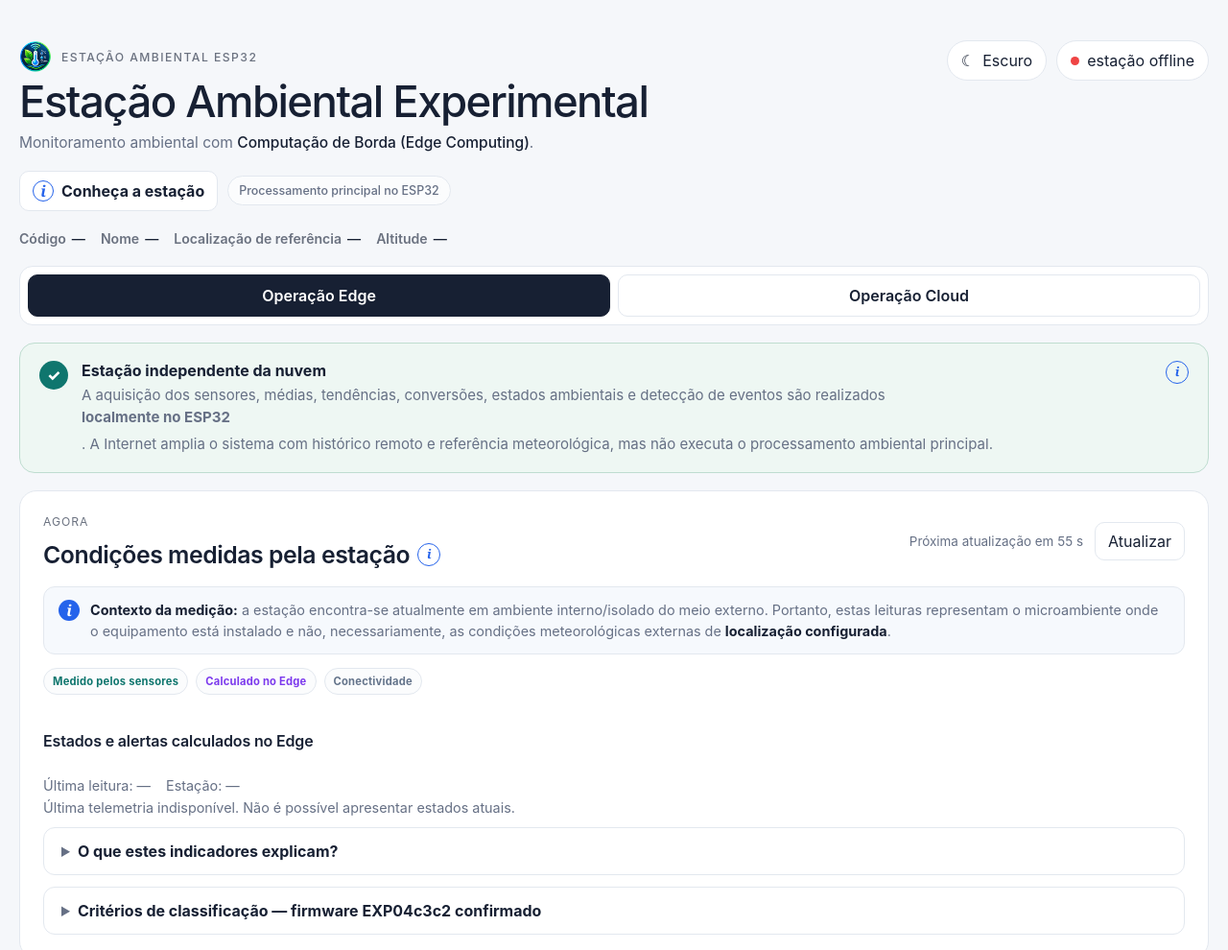
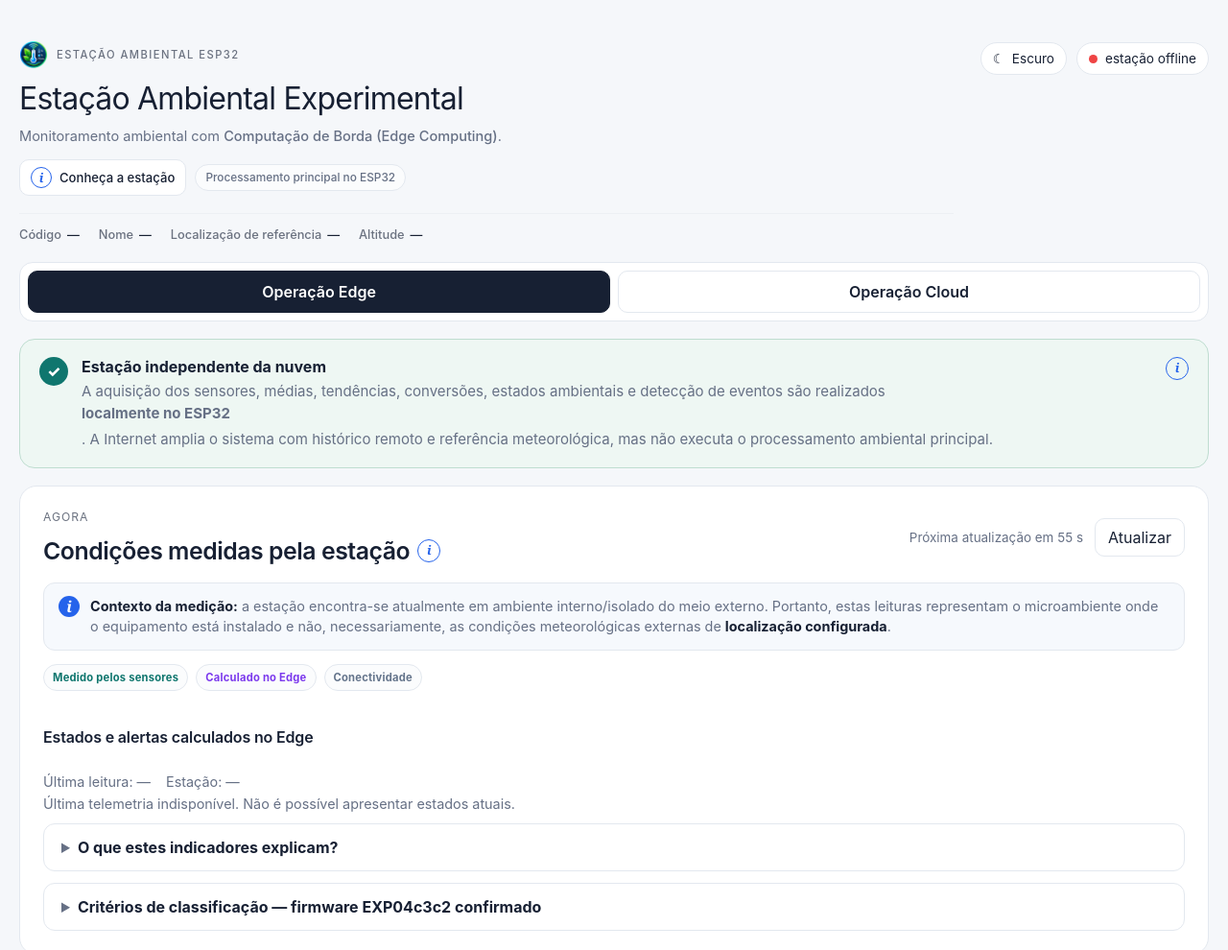
Before and after one commit to charlesalcarde/weather_station_esp32_edge_computing, a website built with Vite: page web/index.html in a window 1280 px wide. Shown: the top 990 px of the page at 96% size. Built offline with nearby package versions, Linux system fonts and the light colour scheme; files whose address does not match are found by name.

Commit message:
ux(header): visibly reduce heading scale and weight, simplify station identity and spacing

```diff
--- a/web/src/style.css
+++ b/web/src/style.css
@@ -425,3 +425,23 @@ button:hover { background:var(--button-hover); } button:disabled { cursor:wait;
 .m5-fidelidade-grupo summary{font-weight:560}
 .m5-fidelidade-grupo .m5-table-wrap{margin-bottom:0}
 @media(max-width:560px){.hero h1{font-size:clamp(1.8rem,7vw,2.4rem)}}
+
+/* Refinamento do cabeçalho: identidade de plataforma científica, sem título monumental. */
+.hero{display:grid;grid-template-columns:minmax(0,1fr) auto;gap:18px 28px;align-items:start;margin-bottom:18px}
+.hero-main{min-width:0}
+.hero .brand-line{gap:9px;margin-bottom:12px}
+.hero .brand-logo{width:30px;height:30px}
+.hero .kicker{font-size:.7rem;font-weight:450;letter-spacing:.13em}
+.hero h1{font-size:clamp(1.65rem,2.5vw,2.35rem);font-weight:430;line-height:1.18;letter-spacing:-.025em;max-width:860px;margin:0 0 9px}
+.hero .subtitle{font-size:.91rem;font-weight:400;line-height:1.55;margin:0}
+.hero .subtitle strong{font-weight:500;color:inherit}
+.hero .hero-links{margin-top:13px;gap:9px}
+.hero .about-button{font-size:.82rem;font-weight:500;padding:7px 11px}
+.hero .edge-badge{font-size:.74rem;padding:6px 10px}
+.hero .station-identity{margin-top:18px;padding-top:12px;border-top:1px solid var(--border-soft);font-size:.8rem;gap:7px 20px;line-height:1.5}
+.hero .station-identity b{font-weight:450}
+.hero .station-identity strong{font-weight:530}
+.hero .hero-actions{padding-top:2px}
+.hero .theme-toggle,.hero .connection-pill{font-size:.85rem;padding:8px 12px}
+@media(max-width:860px){.hero{grid-template-columns:1fr}.hero .hero-actions{justify-content:flex-start}}
+@media(max-width:560px){.hero h1{font-size:clamp(1.55rem,6vw,1.9rem)}.hero .station-identity{gap:6px 12px}.hero .brand-line{margin-bottom:10px}}
```
